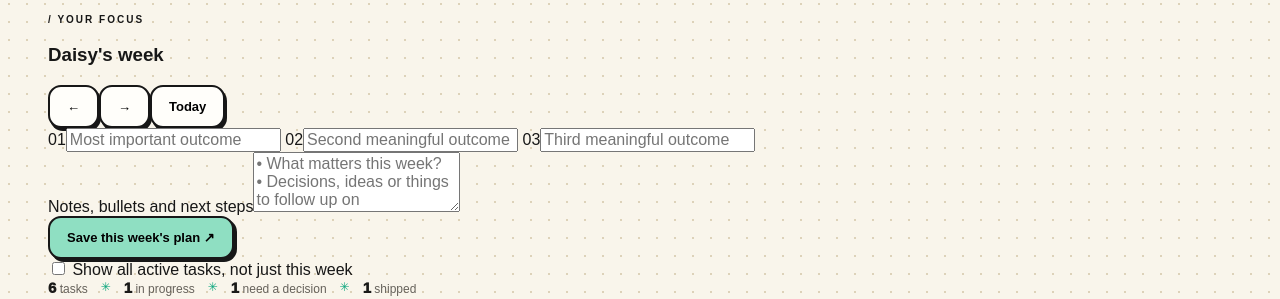
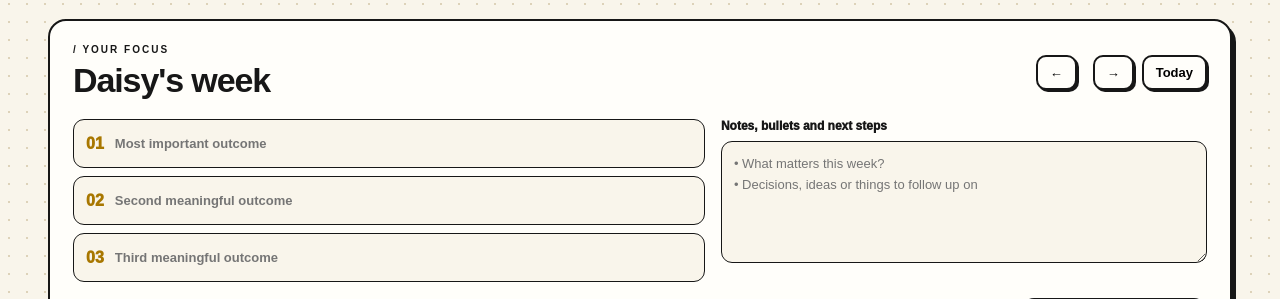
Before and after one commit to BrettJosh/Conditioning-Team, a plain HTML site: page public/index.html in a window 1280 px wide. Shown: the part 653-952 px from the top of the page. Drawn offline with Linux system fonts and the light colour scheme; a script that the page names is missing.

Commit message:
Add weekly planning shell, compact columns and mission-led copy

```diff
--- a/public/styles.css
+++ b/public/styles.css
@@ -41,3 +41,33 @@
 .production-confirmed{font-size:12px;color:var(--muted);font-weight:800;margin:-11px 0 26px}
 @media(max-width:900px){.production-grid{grid-template-columns:1fr}.studio-tabs{margin:-23px auto 36px}}
 @media(max-width:680px){.studio-tabs{margin:-26px auto 35px}.studio-tab{font-size:12px;padding:11px 13px}.production-card{padding:15px}.production-pair{grid-template-columns:1fr 1fr}.production-card>strong{font-size:19px;min-height:0}.production-metrics{gap:12px}}
+
+/* Weekly focus: high signal, compact board, and a genuinely usable personal plan. */
+.weekly-planning{background:var(--white);border:2.5px solid var(--ink);border-radius:18px;box-shadow:4px 5px 0 var(--ink);padding:23px;margin:23px 0 20px}
+.planning-top{display:flex;align-items:center;justify-content:space-between;gap:14px;flex-wrap:wrap;margin-bottom:19px}
+.planning-top h3{font-size:clamp(23px,3vw,34px);letter-spacing:-1.1px;margin:6px 0 0}
+.planning-navigation{display:flex;align-items:center;gap:8px;flex-wrap:wrap}
+.planning-navigation .quiet-btn{padding:8px 12px;border-radius:10px;box-shadow:2px 2px 0 var(--ink)}
+#weekLabel{font-size:13px;font-weight:900;white-space:nowrap}
+.weekly-plan-form{display:grid;grid-template-columns:minmax(0,1.3fr) minmax(260px,1fr);gap:16px}
+.goal-inputs{display:grid;gap:8px}
+.goal-inputs label{display:flex;align-items:center;gap:11px;border:1.5px solid var(--ink);background:var(--paper);padding:8px 12px;border-radius:11px}
+.goal-inputs label span{font-weight:1000;font-size:16px;color:#a87700}
+.goal-inputs input{border:0;outline:0;background:transparent;width:100%;min-width:0;padding:8px 0;font-weight:750;font-size:13px}
+.planning-notes{display:flex;flex-direction:column;gap:8px}
+.planning-notes label{font-size:12px;font-weight:950}
+.planning-notes textarea{resize:vertical;min-height:122px;padding:12px;border:1.5px solid var(--ink);border-radius:11px;background:var(--paper);font-size:13px;line-height:1.6}
+.plan-actions{grid-column:1/-1;display:flex;align-items:center;justify-content:space-between;flex-wrap:wrap;gap:10px}
+#planSaveStatus{font-size:11px;color:var(--muted);font-weight:750}
+.scope-toolbar{display:flex;justify-content:space-between;flex-wrap:wrap;gap:10px;margin:8px 0 14px;color:var(--muted);font-size:12px;font-weight:750}
+.scope-check{display:flex;gap:8px;align-items:center;cursor:pointer}
+.scope-check input{accent-color:#228a6b;width:15px;height:15px}
+.kanban-column{min-height:400px!important;align-self:start}
+.column-body{max-height:490px;overflow-y:auto;overscroll-behavior:contain;scrollbar-width:thin;scrollbar-color:#c8bdaa transparent}
+.show-column-more{display:block;width:100%;background:var(--yellow);border:1.5px solid var(--ink);border-radius:9px;padding:11px 8px;font-size:11px;font-weight:900;margin:9px 0}
+.show-column-more:hover{filter:brightness(.96)}
+.archive-board{grid-template-columns:repeat(2,minmax(270px,1fr))}
+.column-heading.onhold{background:#e6cbb6}.column-heading.background{background:#d3d7e9}
+.archive-help{font-size:12px;color:var(--muted);margin:14px 0}
+@media(max-width:850px){.weekly-plan-form{grid-template-columns:1fr}.archive-board{grid-template-columns:repeat(2,minmax(250px,1fr))}}
+@media(max-width:600px){.weekly-planning{padding:14px}.planning-navigation{gap:6px}.studio-tabs{flex-wrap:wrap}.studio-tab{font-size:11px;padding:9px 11px}}
```
